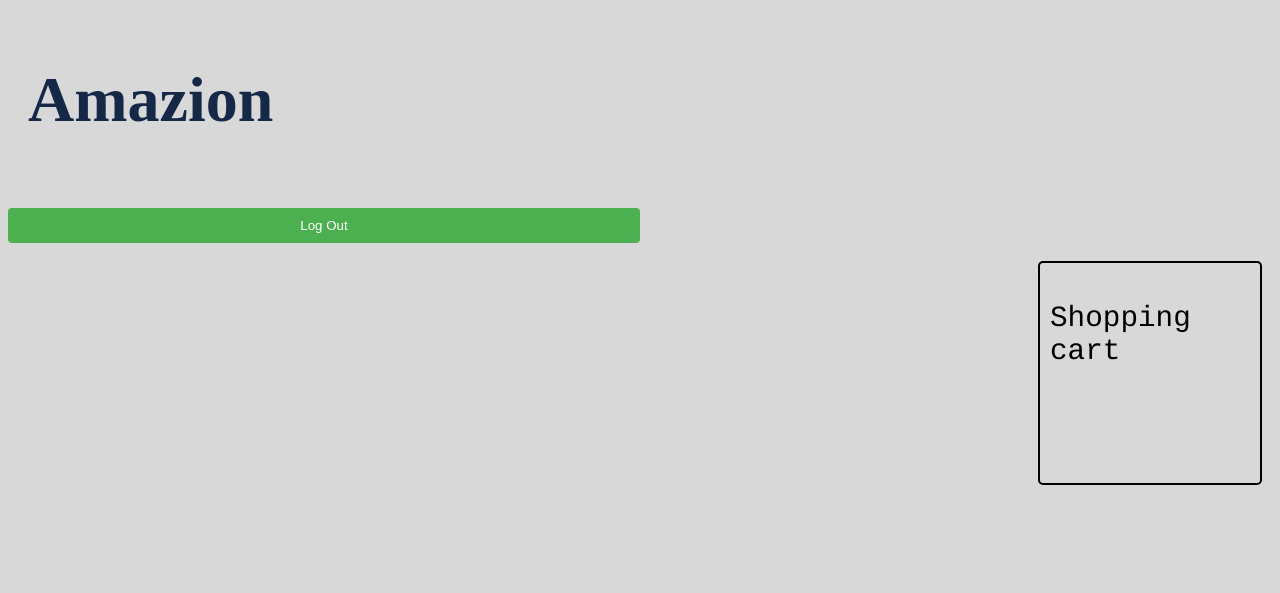
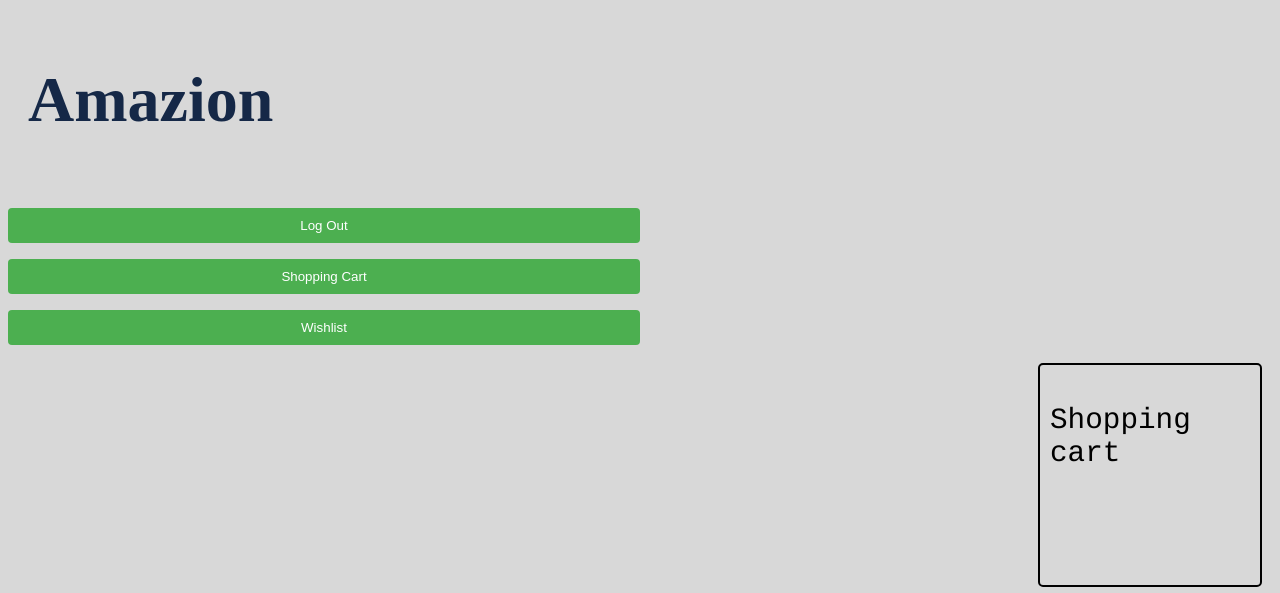
Before and after one commit to gideonluck/Amazion, a PHP site: page /homepage.php in a window 1280 px wide. Shown: the top 593 px of the page. Run offline with PHP 8.4, Linux system fonts and the light colour scheme; data that the repository does not hold is empty.

Commit message:
Update homepage.php

```diff
--- a/project/homepage.php
+++ b/project/homepage.php
@@ -88,6 +88,12 @@ INSERT INTO `items` (`SKU`, `MODEL`, `Vendor`, `Type`, `Description`, `Photo`) V
 		<form id='logout' method="LINK" action="index.php">
 			<input type="submit" value="Log Out">
 		</form>
+		<form method="LINK" action="shoppingcart.php">
+			<input type="submit" value="Shopping Cart">
+		</form>
+		<form method="LINK" action="wishlist.php">
+			<input type="submit" value="Wishlist">
+		</form>
 		<?php
 			$link =  mysql_connect("localhost","root","");
 
```
